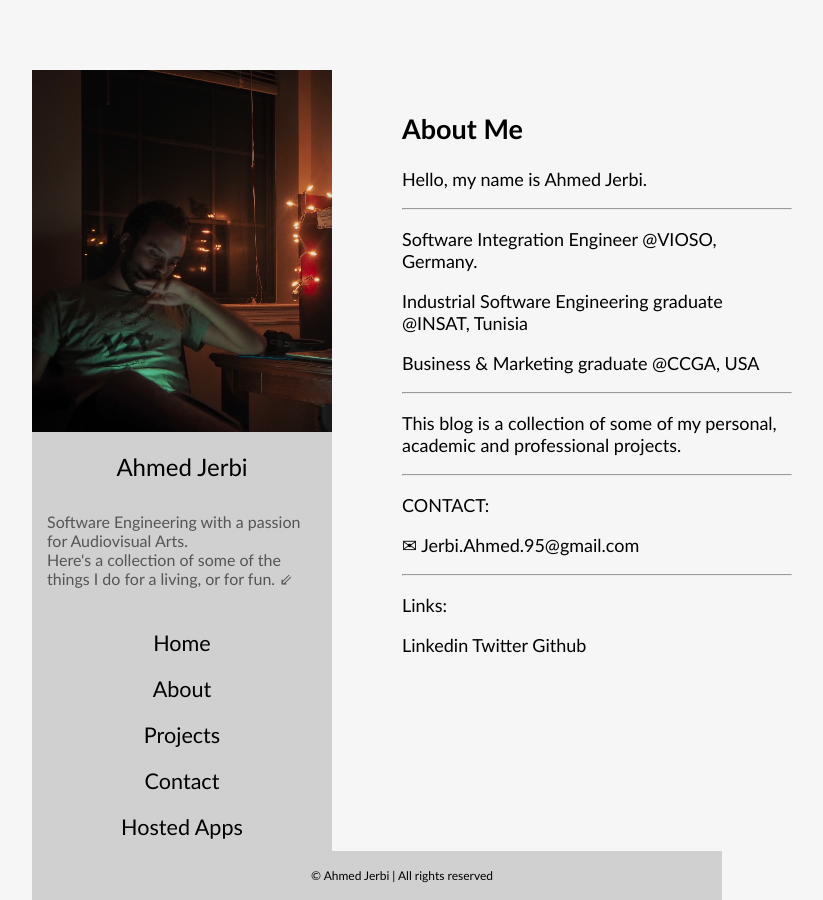
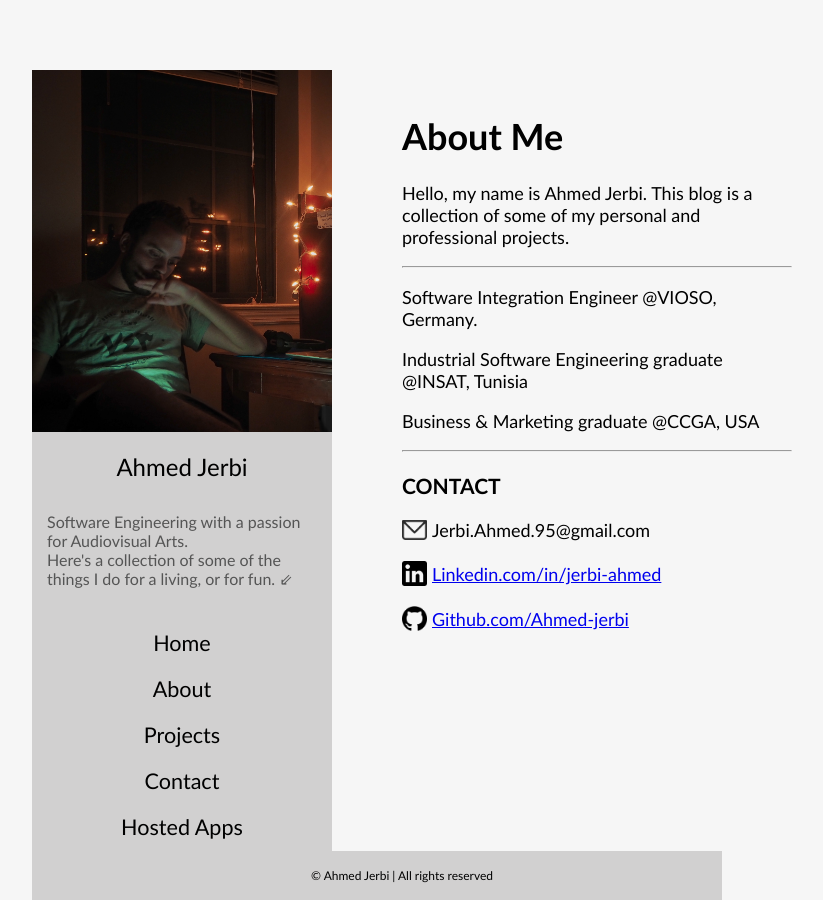
Before and after one commit to Ahmed-jerbi/Ahmed-jerbi.github.io, a Jekyll site: the page built from aj-portfolio/_pages/about.md, in a window 1280 px wide. Shown: the whole page, without its empty margins (268-1091 px from the left). Built offline with Jekyll 4.4.1, drawn with Linux system fonts in a browser that asks for light colours.

Commit message:
about me info

```diff
--- a/aj-portfolio/_pages/about.md
+++ b/aj-portfolio/_pages/about.md
@@ -16,18 +17,41 @@
 
 ______________________________________________
 
-This blog is a collection of some of my personal, academic and professional projects.
+### CONTACT
 
-______________________________________________
+<!-- Mail -->
+<div style="display: flex; align-items: center; gap: 10px; margin-bottom: 20px;">
+    <div onclick="copyToClipboard('Jerbi.Ahmed.95@gmail.com')" style="display: flex; align-items: center; cursor: pointer;">
+        <img src="{{ site.baseurl }}/assets/images/IconMail.png" alt="Email" width="25" />
+        <span style="margin-left: 5px;">Jerbi.Ahmed.95@gmail.com</span>
+    </div>
+</div>
 
-CONTACT:
+<!-- Linkedin -->
+<div style="display: flex; align-items: center; gap: 10px; margin-bottom: 20px;">
+    <a href="https://www.linkedin.com/in/jerbi-ahmed/" style="display: flex; align-items: center;">
+        <img src="{{ site.baseurl }}/assets/images/IconLinkedin.png" alt="Linkedin" width="25" />
+        <span style="margin-left: 5px;"> Linkedin.com/in/jerbi-ahmed</span>
+    </a>
+</div>
 
-✉ Jerbi.Ahmed.95@gmail.com
+<!-- GITHUB -->
+<div style="display: flex; align-items: center; gap: 10px; margin-bottom: 20px;">
+    <a href="https://github.com/Ahmed-jerbi" style="display: flex; align-items: center;">
+        <img src="{{ site.baseurl }}/assets/images/IconGithub.png" alt="Github" width="25" />
+        <span style="margin-left: 5px;"> Github.com/Ahmed-jerbi</span>
+    </a>
+</div>
 
-______________________________________________
-
-Links:
-
-Linkedin
-Twitter
-Github
+<!-- JS: Copy mail -->
+<script>
+function copyToClipboard(text) {
+    const tempInput = document.createElement('input');
+    tempInput.value = text;
+    document.body.appendChild(tempInput);
+    tempInput.select();
+    document.execCommand('copy');
+    document.body.removeChild(tempInput);
+    alert('Email address copied to clipboard');
+}
+</script>
```
Also changed, not shown: other parts of aj-portfolio/_pages/about.md (+2 -1 lines), aj-portfolio/assets/images/IconGithub.png (added), aj-portfolio/assets/images/IconLinkedin.png (added), aj-portfolio/assets/images/IconMail.png (added).
